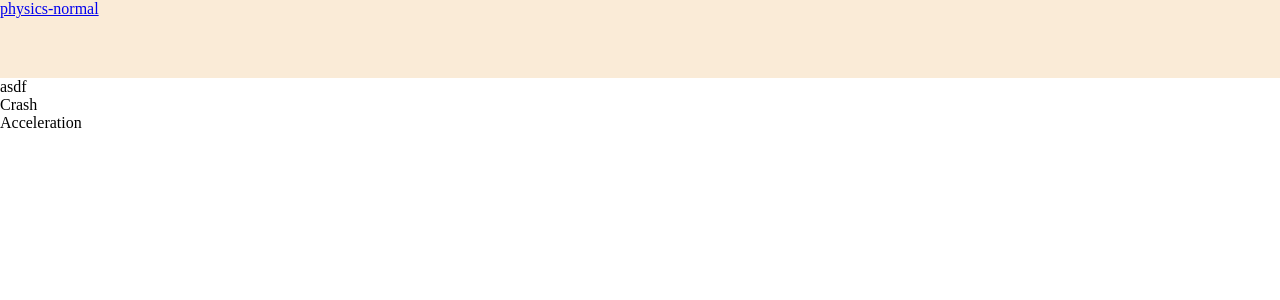
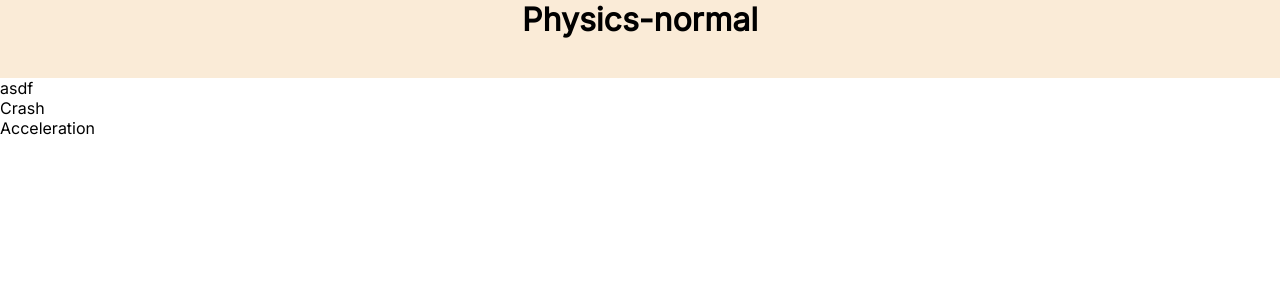
Before and after one commit to BadangGit/PPT-Project, a Vue app in the folder normal/: page / in a window 1280 px wide. Shown: the top 300 px of the page. Built offline with nearby package versions, Linux system fonts and the light colour scheme.

Commit message:
add font
add google font "Inter" to html tag

```diff
--- a/normal/public/index.html
+++ b/normal/public/index.html
@@ -5,6 +5,9 @@
     <meta http-equiv="X-UA-Compatible" content="IE=edge">
     <meta name="viewport" content="width=device-width,initial-scale=1.0">
     <link rel="icon" href="<%= BASE_URL %>favicon.ico">
+    <link rel="preconnect" href="https://fonts.googleapis.com">
+   <link rel="preconnect" href="https://fonts.gstatic.com" crossorigin>
+    <link href="https://fonts.googleapis.com/css2?family=Inter&display=swap" rel="stylesheet">
     <body topmargin="0" leftmargin="0" rightmargin="0" bottommargin="0">
     <title><%= htmlWebpackPlugin.options.title %></title>
   </head>
--- a/normal/src/App.vue
+++ b/normal/src/App.vue
@@ -1,18 +1,37 @@
 <script lang="ts"></script>
 
 <template>
-  <nav class="mainNav">
-    <router-link to="/">physics-normal</router-link>
+  <nav class="main-nav">
+    <router-link
+      class="nav-title"
+      style="text-decoration: none; color: inherit"
+      to="/"
+    >
+      Physics-normal
+    </router-link>
   </nav>
 
   <router-view></router-view>
 </template>
 
 <style>
-.mainNav {
+* {
+  font-family: "Inter";
+}
+
+.main-nav {
   width: 100%;
   height: 77.5px;
 
   background-color: antiquewhite;
 }
+
+.nav-title {
+  display: flex;
+  text-align: center;
+  justify-content: center;
+
+  font-size: 32px;
+  font-weight: 700;
+}
 </style>
```
